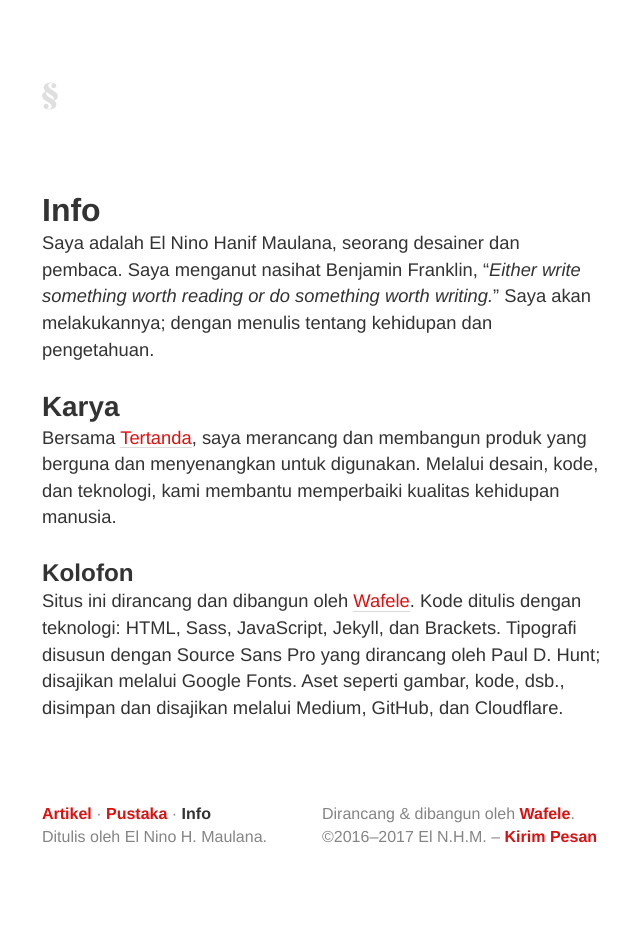
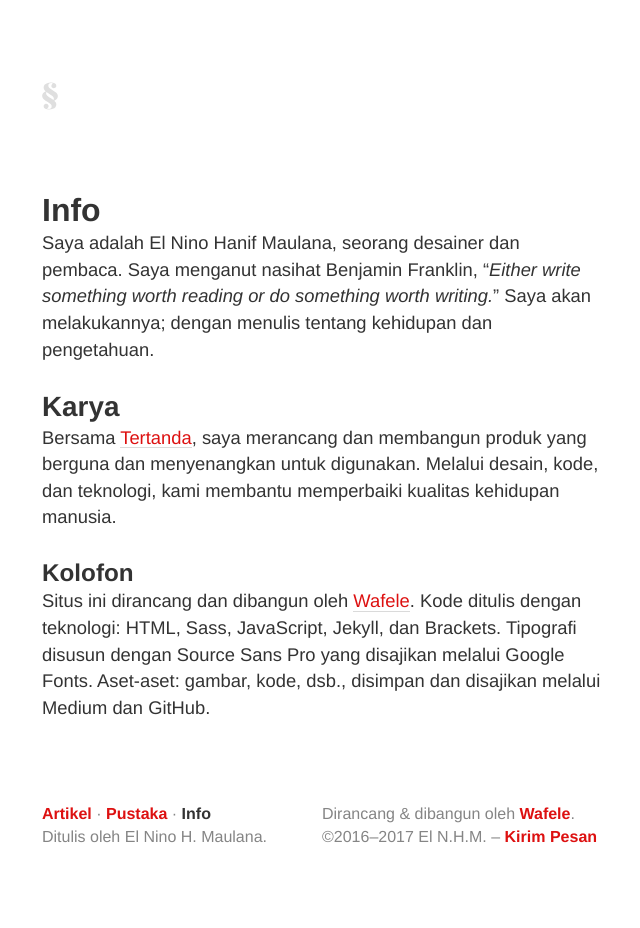
Before and after one commit to tertanda/elnino.github.io, a Jekyll site: the page built from info/index.md, in a window 1280 px wide. Shown: the whole page, without its empty margins (318-958 px from the left). Built offline with Jekyll 4.4.1, drawn with Linux system fonts in a browser that asks for light colours.

Commit message:
First commit.

```diff
--- a/info/index.md
+++ b/info/index.md
@@ -14,4 +14,4 @@
 
 ### Kolofon
 
-<p>Situs ini dirancang dan dibangun oleh <a href="http://tertanda.com" title="Studio Wafele" target="_blank">Wafele</a>. Kode ditulis dengan teknologi: HTML, Sass, JavaScript, Jekyll, dan Brackets. Tipografi disusun dengan Source Sans Pro yang dirancang oleh Paul D. Hunt; disajikan melalui Google Fonts. Aset seperti gambar, kode, dsb., disimpan dan disajikan melalui Medium, GitHub, dan Cloudflare.</p>
+<p>Situs ini dirancang dan dibangun oleh <a href="http://tertanda.com" title="Studio Wafele" target="_blank">Wafele</a>. Kode ditulis dengan teknologi: HTML, Sass, JavaScript, Jekyll, dan Brackets. Tipografi disusun dengan Source Sans Pro yang disajikan melalui Google Fonts. Aset-aset: gambar, kode, dsb., disimpan dan disajikan melalui Medium dan GitHub.</p>
```
